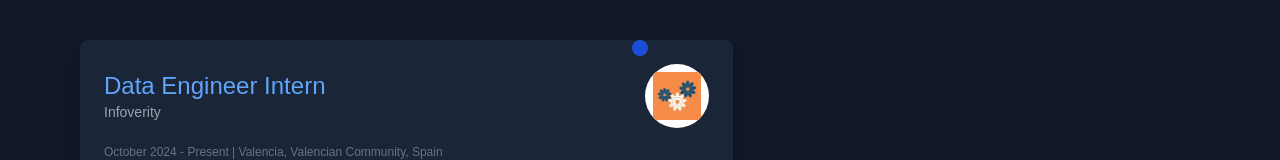
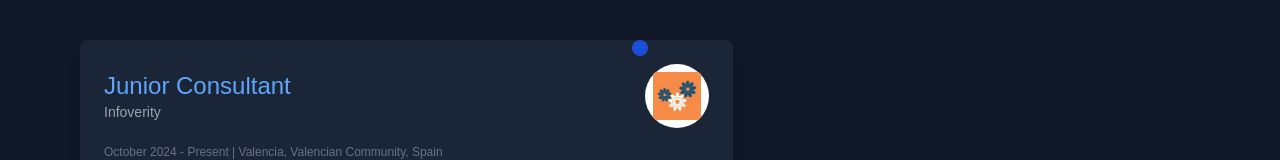
Before and after one commit to Josep-Martinez/web_cv, a Next.js app: page /works in a window 1280 px wide. Shown: the part 304-464 px from the top of the page. Built offline with nearby package versions, Linux system fonts and the light colour scheme; a web font is replaced by a local one.

Commit message:
Junior Consultant

```diff
--- a/app/works/page.js
+++ b/app/works/page.js
@@ -33,7 +33,7 @@ const texts = {
     ),
     experiences: [
       {
-        title: "Data Engineer Intern",
+        title: "Junior Consultant",
         company: "Infoverity",
         period: "October 2024 - Present",
         location: "Valencia, Valencian Community, Spain",
@@ -94,7 +94,7 @@ const texts = {
     ),
     experiences: [
       {
-        title: "Data Engineer Intern",
+        title: "Junior Consultant",
         company: "Infoverity",
         period: "Octubre 2024 - Actualidad",
         location: "Valencia, Comunidad Valenciana, España",
```
